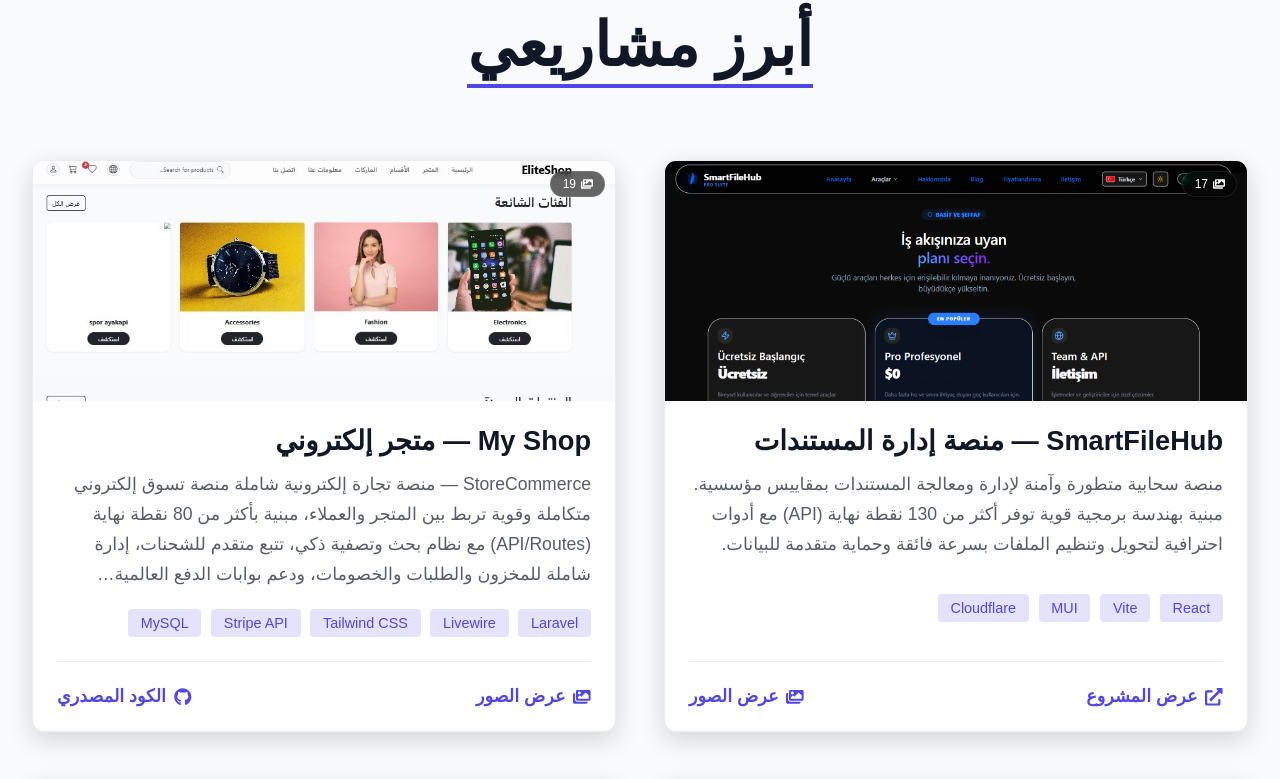
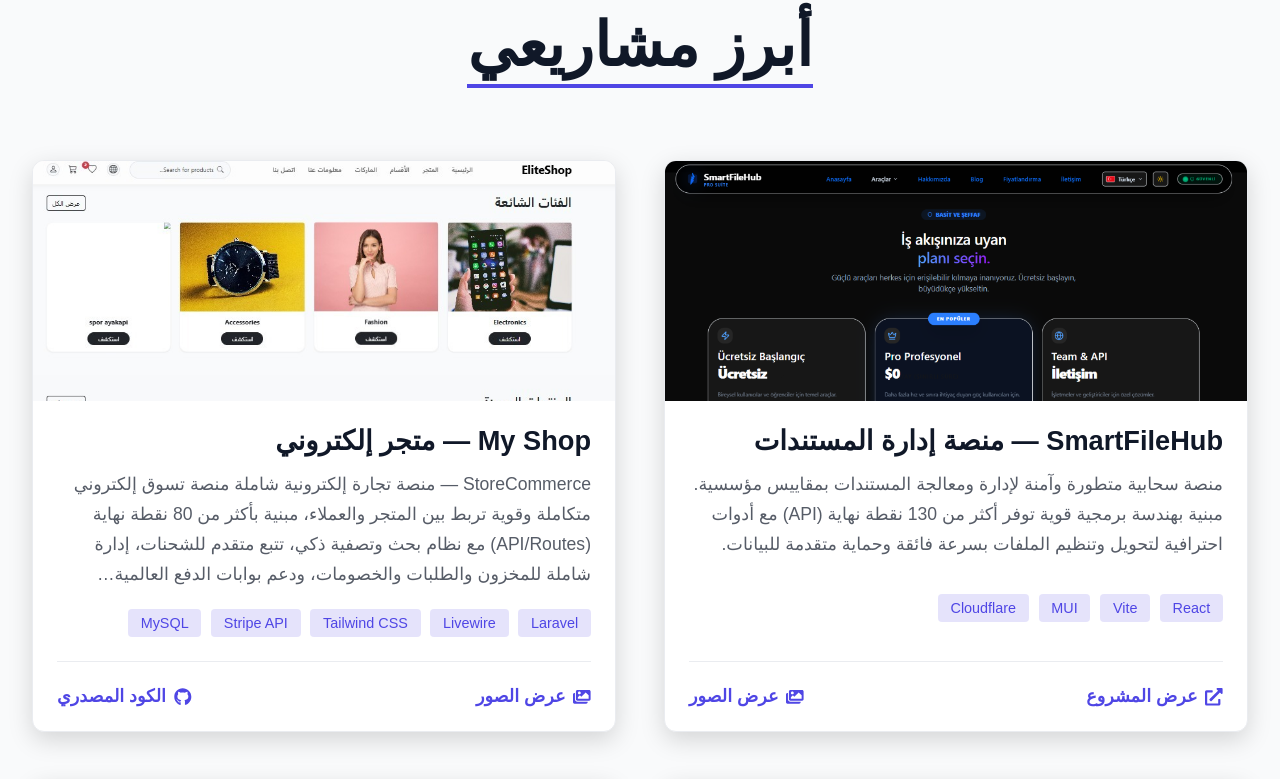
Before and after one commit to Ayham1najeb/portfolio-ayham, a React (Vite) app: page / in a window 1280 px wide. Shown: the part 3044-3823 px from the top of the page. Built offline with nearby package versions, Linux system fonts and the light colour scheme.

Commit message:
Remove gallery count badge from project image

```diff
--- a/src/components/Projects.jsx
+++ b/src/components/Projects.jsx
@@ -617,9 +617,7 @@
                                 <img src={project.image} alt={project.title} loading="lazy" draggable="false" onContextMenu={(e) => e.preventDefault()} />
                                 {project.gallery.length > 0 && (
                                     <>
-                                        <GalleryBadge>
-                                            <FaImages /> {project.gallery.length}
-                                        </GalleryBadge>
+
                                         <ImageOverlay>
                                             <ViewGalleryBtn>
                                                 <FaImages /> عرض جميع الصور
```
